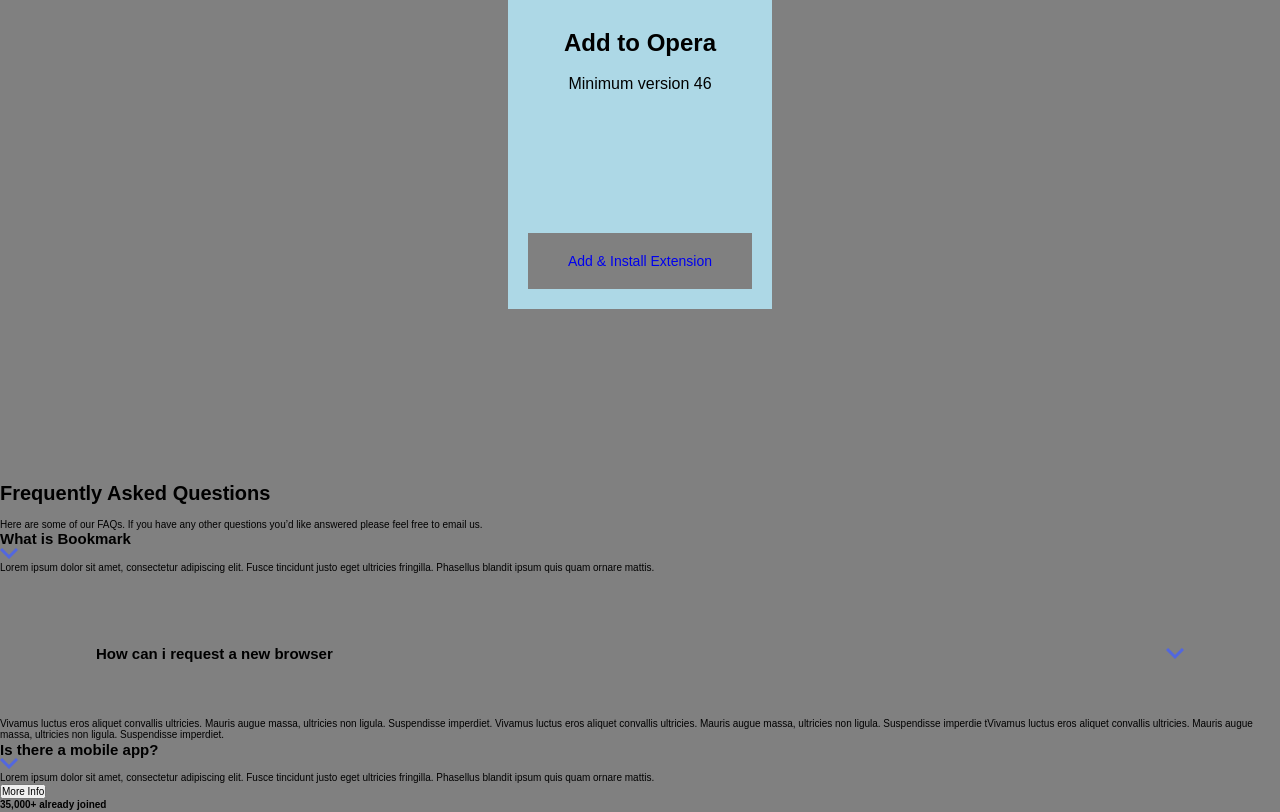
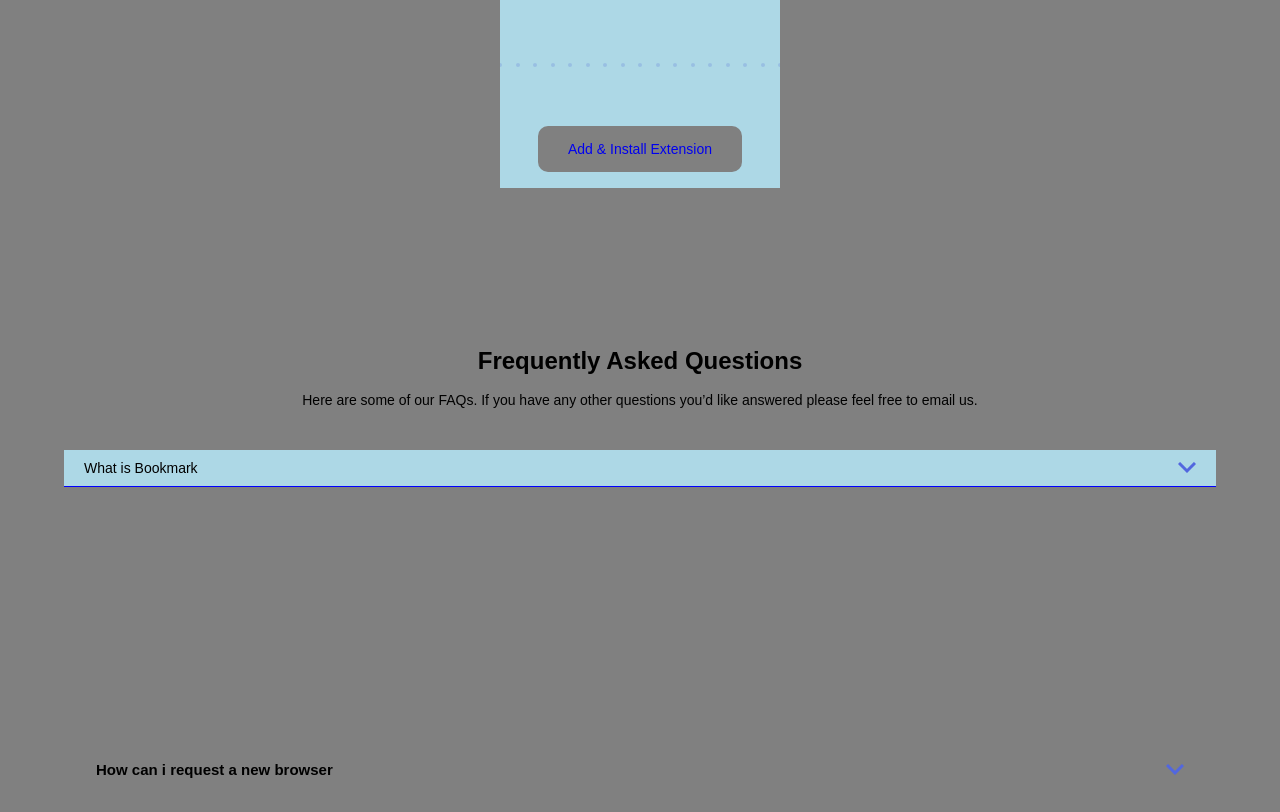
Before and after one commit to Tboss09/book-landing-page, a React (Create React App) app: page / in a window 1280 px wide. Shown: the part 5323-6135 px from the top of the page. Built offline with nearby package versions, Linux system fonts and the light colour scheme.

Commit message:
Bookmark tab made

```diff
--- a/src/components/Details.js
+++ b/src/components/Details.js
@@ -5,24 +5,30 @@
     return (
         <div className="details">
 
-            <div className="details__one detail">
+            <div className="details__one showHide">
                 <div className="question">
-                    <h2 className="detail">What is Bookmark</h2>
+
+                    <div className=" question__header">
+                        <h2 >What is Bookmark</h2>
                         <img src={arrow} alt="arrowDown" />
                     </div>
 
-                <p className="answer">
+                    <div className=" question__answer">
+                        <p>
                             Lorem ipsum dolor sit amet,
                             consectetur adipiscing elit. Fusce tincidunt
                             justo eget ultricies fringilla.
                             Phasellus blandit ipsum quis quam ornare mattis.
+                </p>
 
-                </p>
+                    </div>
                 </div>
 
-            <div className="details__one detail">
+            </div>
+
+            <div className="details__one showHide">
                 <div className="header">
-                    <h2 className="detail">How can i request a new browser</h2>
+                    <h2 className="header__question">How can i request a new browser</h2>
                     <img src={arrow} alt="arrowDown" />
                 </div>
                 < p className="answer">
@@ -33,10 +39,10 @@
                         </ p>
             </div>
 
-            <div className="details__one detail">
+            <div className="details__one showHide">
 
                 <div className="question">
-                    <h2 className="detail">Is there a mobile app?</h2>
+                    <h2 className="header__question">Is there a mobile app?</h2>
                     <img src={arrow} alt="arrowDown" />
                 </div>
 
--- a/src/components/Download.js
+++ b/src/components/Download.js
@@ -1,3 +1,5 @@
+import dots from '../images/bg-dots.svg'
+
 const Download = ({ browser, logo, version }) => {
     return (
         <>
@@ -14,6 +16,10 @@
                         <p className="text">{`Minimum version ${version}`}</p>
                     </div>
 
+                    <div className="dots">
+                        <img src={dots} alt="" />
+                    </div>
+
                     <div className="install__extension--btn">
                         <a href="#"> Add & Install Extension</a>
                     </div>
--- a/src/components/Question.js
+++ b/src/components/Question.js
@@ -3,13 +3,13 @@
 const Question = () => {
     return (
         <>
-            <div className="question">
-                <h1 className="question__header">Frequently Asked Questions</h1>
-                <p className="question__text">Here are some of our FAQs. If you have any other questions you’d like
+            <div className="freqQuestion">
+                <h1 className="freqQuestion__header">Frequently Asked Questions</h1>
+                <p className="freqQuestion__text">Here are some of our FAQs. If you have any other questions you’d like
                     answered please feel free to email us.</p>
             </div>
 
-            <Details/>
+            <Details />
 
         </>
     )
--- a/src/scss/main.scss
+++ b/src/scss/main.scss
@@ -308,7 +308,7 @@
             &--icon {
                 display: grid;
                 place-items: center;
-                padding: 40px 20px;
+                padding: 30px 0px;
                 text-align: center;
 
                 .header {
@@ -325,15 +325,103 @@
             }
 
             &--btn {
-                margin-top: 20vh;
+                margin-top: 9vh;
                 width: 100%;
 
                 a {
-                    padding: 20px 40px;
+                    padding: 15px 30px;
                     background: grey;
                     font-size: 1.4rem;
+                    border-radius: 10px;
                 }
+            }
+
+            .dots {
+                margin-top: 7vh;
             }
         }
     }
 }
+
+// Frequently Asked Questions
+.freqQuestion {
+    width: 100%;
+    margin-bottom: 5vh;
+
+    &__header {
+        text-align: center;
+        width: 65%;
+        margin: 0 auto;
+        line-height: 2.6rem;
+        padding-bottom: 2vh;
+        font-size: 2.4rem;
+    }
+
+    &__text {
+        width: 80%;
+        margin: 0 auto;
+        text-align: center;
+        font-size: 1.4rem;
+        line-height: 2.0rem;
+    }
+}
+
+// Details Section ,Open and close
+
+.details {
+    width: 100%;
+
+    &__one {
+        &:nth-of-type(1) {
+            height: 30vh;
+
+            .question {
+                @include flex(center, center);
+                flex-direction: column;
+                width: 90%;
+                margin: 0 auto;
+                background: lightblue;
+
+                &__header {
+                    width: 100%;
+                    @include flex(space-between, center);
+                    padding: 10px 20px;
+                    position: relative;
+                    border-bottom: 1px solid blue;
+
+                    h2 {
+                        font-size: 1.4rem;
+                        font-weight: 500;
+                    }
+                }
+
+                &__answer {
+                    padding: 0px 0px;
+                    width: 80%;
+                    max-height: 0vh;
+                    overflow: hidden;
+                    transition: 0.5s padding,
+                        0.3s max-height,
+                        0.3s width;
+
+                    &.active {
+                        transition:
+                            0.3s padding,
+                            0.5s max-height,
+                            0.3s width;
+
+                        padding: 20px 0px;
+                        max-height: 100%;
+                        padding: 20px 0px;
+                    }
+
+                    p {
+                        line-height: 2.4rem;
+                        font-size: 1.6rem;
+                    }
+                }
+
+            }
+        }
+    }
+}
```
Also changed, not shown: 1 other file (tests, documents, lock files or other folders). Lines whose indentation alone changed are shown as unchanged.
